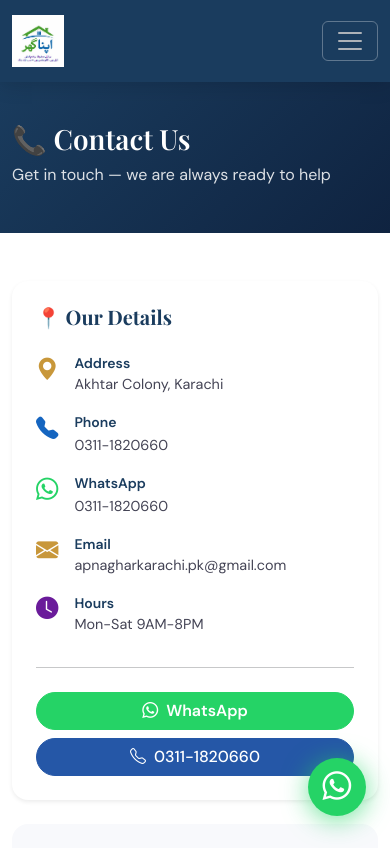
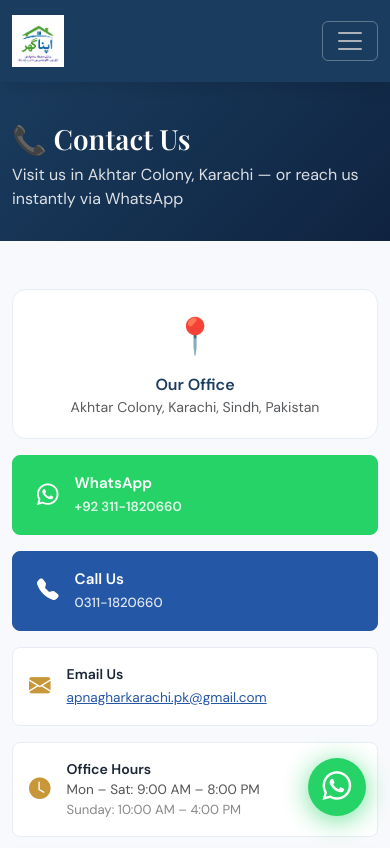
Before and after one commit to saleem9868-coder/secure-property-hub, a Flask app: template templates/contact.html in a window 390 px wide. Shown: the top 848 px of the page. Run offline with Flask 3, Linux system fonts and the light colour scheme; the template is opened without the code that fills it, so the values that code supplies are empty; data comes from the database, SQL or seed files in the repository; some web fonts are replaced.

Commit message:
Update contact.html

```diff
--- a/templates/contact.html
+++ b/templates/contact.html
@@ -1,170 +1,164 @@
-{% extends 'base.html' %}
-{% block title %}Contact - ApnaGhar | اپنا گھر{% endblock %}
+{% extends "base.html" %}
+
+{% block title %}Contact Us | ApnaGhar — Akhtar Colony, Karachi{% endblock %}
+{% block meta_desc %}Contact ApnaGhar property agents in Akhtar Colony, Karachi. Call 0311-1820660 or WhatsApp for free property advice. Office open Mon–Sat 9am–8pm.{% endblock %}
+{% block meta_keys %}ApnaGhar contact Karachi, property agent Akhtar Colony Karachi, real estate office Karachi phone number{% endblock %}
+
 {% block content %}
 
 <div class="page-hdr hdr-verif">
     <div class="container">
-        <h1>📞 {% if lang=='ur' %}رابطہ کریں{% else %}Contact Us{% endif %}</h1>
-        <p>{% if lang=='ur' %}ہم سے بات کریں — ہم مدد کے لیے تیار ہیں{% else %}Get in touch — we are always ready to help{% endif %}</p>
+        <h1 class="mb-2">📞 {% if lang=='ur' %}رابطہ کریں{% else %}Contact Us{% endif %}</h1>
+        <p class="mb-0">{% if lang=='ur' %}ہمارا دفتر اختر کالونی، کراچی میں ہے{% else %}Visit us in Akhtar Colony, Karachi — or reach us instantly via WhatsApp{% endif %}</p>
     </div>
 </div>
 
-<div class="container py-5">
+<section class="py-5" style="background:var(--light-bg);">
+    <div class="container">
         <div class="row g-4">
 
-        <!-- Contact Info -->
+            <!-- ── Contact Info ── -->
             <div class="col-lg-4">
-            <div class="card border-0 shadow-sm rounded-4 p-4 mb-4">
-                <h5 class="fw-bold mb-4" style="color:var(--primary);">
-                    📍 {% if lang=='ur' %}ہماری معلومات{% else %}Our Details{% endif %}
-                </h5>
+                <div class="h-100">
 
-                {% for icon, color, title, detail, link in [
-                    ('geo-alt-fill', 'var(--accent)', 'Address' if lang!='ur' else 'پتہ', 'Akhtar Colony, Karachi', ''),
-                    ('telephone-fill', '#1565c0', 'Phone' if lang!='ur' else 'فون', '0311-1820660', 'tel:03111820660'),
-                    ('whatsapp', '#25d366', 'WhatsApp', '0311-1820660', 'https://wa.me/923111820660'),
-                    ('envelope-fill', 'var(--accent)', 'Email', 'apnagharkarachi.pk@gmail.com', ''),
-                    ('clock-fill', '#6a1b9a', 'Hours' if lang!='ur' else 'اوقات', 'Mon-Sat 9AM-8PM', ''),
-                ] %}
-                <div class="d-flex gap-3 mb-3">
-                    <i class="bi bi-{{ icon }}" style="font-size:1.4rem;color:{{ color }};flex-shrink:0;"></i>
+                    <div class="trust-badge mb-3">
+                        <span class="tb-icon">📍</span>
+                        <div class="fw-bold" style="color:var(--primary);">Our Office</div>
+                        <div class="text-muted" style="font-size:.88rem;">Akhtar Colony, Karachi, Sindh, Pakistan</div>
+                    </div>
+
+                    <div class="d-flex flex-column gap-3">
+
+                        <a href="https://wa.me/923111820660?text=Hello%20ApnaGhar%2C%20I%20need%20help%20with%20a%20property."
+                           target="_blank"
+                           class="btn btn-whatsapp d-flex align-items-center gap-3 py-3 px-4 rounded-3"
+                           style="text-align:left;font-size:.95rem;">
+                            <i class="bi bi-whatsapp fs-4"></i>
                             <div>
-                        <div class="fw-semibold small" style="color:var(--primary);">{{ title }}</div>
-                        {% if link %}
-                        <a href="{{ link }}" style="color:#445;text-decoration:none;font-size:.9rem;">{{ detail }}</a>
-                        {% else %}
-                        <div style="color:#445;font-size:.9rem;">{{ detail }}</div>
-                        {% endif %}
+                                <div class="fw-bold">WhatsApp</div>
+                                <small style="opacity:.85;">+92 311-1820660</small>
                             </div>
+                        </a>
+
+                        <a href="tel:03111820660"
+                           class="btn btn-primary d-flex align-items-center gap-3 py-3 px-4 rounded-3"
+                           style="text-align:left;font-size:.95rem;">
+                            <i class="bi bi-telephone-fill fs-4"></i>
+                            <div>
+                                <div class="fw-bold">Call Us</div>
+                                <small style="opacity:.85;">0311-1820660</small>
                             </div>
-                {% endfor %}
+                        </a>
 
-                <hr>
-                <div class="d-flex flex-column gap-2 mt-2">
-                    <a href="https://wa.me/923111820660?text=Hello%2C%20ApnaGhar%20se%20rabta%20karna%20chahta%20hoon." target="_blank"
-                       class="btn btn-whatsapp rounded-pill fw-bold">
-                        <i class="bi bi-whatsapp me-2"></i>WhatsApp
-                    </a>
-                    <a href="tel:03111820660" class="btn btn-primary rounded-pill">
-                        <i class="bi bi-telephone me-2"></i>0311-1820660
-                    </a>
+                        <div class="p-3 rounded-3" style="background:#fff;border:1px solid var(--card-border);">
+                            <div class="d-flex align-items-center gap-3">
+                                <i class="bi bi-envelope-fill fs-4" style="color:var(--accent);"></i>
+                                <div>
+                                    <div class="fw-semibold" style="font-size:.88rem;">Email Us</div>
+                                    <a href="mailto:apnagharkarachi.pk@gmail.com" style="color:var(--primary-light);font-size:.85rem;word-break:break-all;">apnagharkarachi.pk@gmail.com</a>
+                                </div>
                             </div>
                         </div>
 
-            <!-- Services Quick List -->
-            <div class="card border-0 rounded-4 p-4" style="background:var(--light-bg);">
-                <h6 class="fw-bold mb-3" style="color:var(--primary);">
-                    {% if lang=='ur' %}ہماری خدمات{% else %}Our Services{% endif %}
-                </h6>
-                {% for svc in ['Rent Agreement', 'Sale Agreement', 'Affidavit', 'CV Making', 'Urdu/English Typing', 'Passport Photos', 'Photocopies', 'Property Listing'] %}
-                <div class="d-flex gap-2 mb-1">
-                    <i class="bi bi-check-circle-fill text-success flex-shrink-0"></i>
-                    <small>{{ svc }}</small>
+                        <div class="p-3 rounded-3" style="background:#fff;border:1px solid var(--card-border);">
+                            <div class="d-flex align-items-center gap-3">
+                                <i class="bi bi-clock-fill fs-4" style="color:var(--accent);"></i>
+                                <div>
+                                    <div class="fw-semibold" style="font-size:.88rem;">Office Hours</div>
+                                    <div style="font-size:.85rem;color:#555;">Mon – Sat: 9:00 AM – 8:00 PM</div>
+                                    <div style="font-size:.82rem;color:#888;">Sunday: 10:00 AM – 4:00 PM</div>
                                 </div>
-                {% endfor %}
                             </div>
                         </div>
 
-        <!-- Contact Form + Map -->
+                    </div><!-- /gap -->
+                </div>
+            </div>
+
+            <!-- ── Map + Quick Form ── -->
             <div class="col-lg-8">
 
-            <!-- Contact Form -->
-            <div class="card border-0 shadow-sm rounded-4 p-4 mb-4">
-                <h5 class="fw-bold mb-4" style="color:var(--primary);">
-                    ✉️ {% if lang=='ur' %}پیغام بھیجیں{% else %}Send a Message{% endif %}
-                </h5>
-                <form action="https://wa.me/923111820660" method="GET" target="_blank"
-                      onsubmit="sendWhatsApp(event)">
+                <!-- Google Map embed — Akhtar Colony, Karachi -->
+                <div class="rounded-3 overflow-hidden mb-4" style="box-shadow:0 8px 30px rgba(0,0,0,.1);">
+                    <iframe
+                        src="https://www.google.com/maps/embed?pb=!1m18!1m12!1m3!1d3620.235876734929!2d67.06290531538!3d24.87379848408!2m3!1f0!2f0!3f0!3m2!1i1024!2i768!4f13.1!3m3!1m2!1s0x3eb33f12b0c63d4d%3A0x82a1d3f58e22e6e1!2sAkhtar%20Colony%2C%20Karachi%2C%20Karachi%20City%2C%20Sindh%2C%20Pakistan!5e0!3m2!1sen!2s!4v1691000000000!5m2!1sen!2s"
+                        width="100%"
+                        height="350"
+                        style="border:0;display:block;"
+                        allowfullscreen=""
+                        loading="lazy"
+                        referrerpolicy="no-referrer-when-downgrade"
+                        title="ApnaGhar Office Location — Akhtar Colony, Karachi">
+                    </iframe>
+                </div>
+
+                <!-- Quick Enquiry Form -->
+                <div class="p-4 rounded-3" style="background:#fff;border:1px solid var(--card-border);box-shadow:0 4px 20px rgba(0,0,0,.05);">
+                    <h4 style="color:var(--primary);margin-bottom:20px;">
+                        <i class="bi bi-send me-2"></i>{% if lang=='ur' %}فوری سوال بھیجیں{% else %}Send a Quick Enquiry{% endif %}
+                    </h4>
+                    <form action="{{ url_for('contact') }}" method="POST">
+                        <input type="hidden" name="csrf_token" value="{{ csrf_token() }}">
                         <div class="row g-3">
                             <div class="col-md-6">
-                            <label class="form-label fw-semibold">
-                                {% if lang=='ur' %}آپ کا نام{% else %}Your Name{% endif %} *
-                            </label>
-                            <input type="text" id="contactName" class="form-control rounded-3" required
-                                   placeholder="{% if lang=='ur' %}مثلاً احمد علی{% else %}e.g. Ahmed Ali{% endif %}">
+                                <label class="form-label">{% if lang=='ur' %}آپ کا نام{% else %}Your Name{% endif %} *</label>
+                                <input type="text" name="name" class="form-control" placeholder="Muhammad Ali" required>
                             </div>
                             <div class="col-md-6">
-                            <label class="form-label fw-semibold">
-                                {% if lang=='ur' %}فون نمبر{% else %}Phone Number{% endif %} *
-                            </label>
-                            <input type="tel" id="contactPhone" class="form-control rounded-3" required
-                                   placeholder="03xxxxxxxxx">
+                                <label class="form-label">{% if lang=='ur' %}فون نمبر{% else %}Phone / WhatsApp{% endif %} *</label>
+                                <input type="tel" name="phone" class="form-control" placeholder="0311-1234567" required>
                             </div>
                             <div class="col-12">
-                            <label class="form-label fw-semibold">
-                                {% if lang=='ur' %}سروس{% else %}Service Needed{% endif %} *
-                            </label>
-                            <select id="contactService" class="form-select rounded-3" required>
-                                <option value="">--- {% if lang=='ur' %}چنیں{% else %}Select{% endif %} ---</option>
-                                <option>Rent Agreement</option>
-                                <option>Sale Agreement</option>
-                                <option>Affidavit</option>
-                                <option>CV Making</option>
-                                <option>Urdu/English Typing</option>
-                                <option>Property Listing</option>
-                                <option>Tenant Verification</option>
-                                <option>Other</option>
+                                <label class="form-label">{% if lang=='ur' %}موضوع{% else %}Subject{% endif %}</label>
+                                <select name="subject" class="form-select">
+                                    <option>{% if lang=='ur' %}کرایہ پر گھر چاہیے{% else %}Looking for Rental Property{% endif %}</option>
+                                    <option>{% if lang=='ur' %}پراپرٹی خریدنی ہے{% else %}Want to Buy Property{% endif %}</option>
+                                    <option>{% if lang=='ur' %}پراپرٹی بیچنی ہے{% else %}Want to Sell Property{% endif %}</option>
+                                    <option>{% if lang=='ur' %}کرایہ پر دینی ہے{% else %}Want to Rent Out Property{% endif %}</option>
+                                    <option>{% if lang=='ur' %}دستاویز سروس{% else %}Document Services{% endif %}</option>
+                                    <option>{% if lang=='ur' %}کرایہ دار تصدیق{% else %}Tenant Verification{% endif %}</option>
+                                    <option>{% if lang=='ur' %}دیگر{% else %}Other{% endif %}</option>
                                 </select>
                             </div>
                             <div class="col-12">
-                            <label class="form-label fw-semibold">
-                                {% if lang=='ur' %}پیغام{% else %}Message{% endif %}
-                            </label>
-                            <textarea id="contactMsg" class="form-control rounded-3" rows="3"
-                                      placeholder="{% if lang=='ur' %}اپنی ضرورت بتائیں...{% else %}Describe your requirement...{% endif %}"></textarea>
+                                <label class="form-label">{% if lang=='ur' %}پیغام{% else %}Message{% endif %}</label>
+                                <textarea name="message" class="form-control" rows="3"
+                                    placeholder="{% if lang=='ur' %}آپ کا پیغام یہاں لکھیں...{% else %}Describe your property requirement...{% endif %}"></textarea>
                             </div>
-                        <div class="col-12">
-                            <button type="submit" class="btn btn-whatsapp rounded-pill px-5 py-2 fw-bold w-100">
-                                <i class="bi bi-whatsapp me-2"></i>
-                                {% if lang=='ur' %}واٹس ایپ پر بھیجیں{% else %}Send via WhatsApp{% endif %}
+                            <div class="col-12 d-flex gap-2 flex-wrap">
+                                <button type="submit" class="btn btn-primary px-4">
+                                    <i class="bi bi-send me-2"></i>{% if lang=='ur' %}بھیجیں{% else %}Send Enquiry{% endif %}
                                 </button>
-                            <p class="text-muted small text-center mt-2">
-                                {% if lang=='ur' %}آپ کا پیغام واٹس ایپ پر بھیجا جائے گا{% else %}Your message will be sent via WhatsApp{% endif %}
-                            </p>
+                                <a href="https://wa.me/923111820660?text=Hello%20ApnaGhar%2C%20I%20have%20a%20property%20enquiry."
+                                   target="_blank" class="btn btn-whatsapp px-4">
+                                    <i class="bi bi-whatsapp me-2"></i>{% if lang=='ur' %}واٹس ایپ پر بھیجیں{% else %}Send via WhatsApp{% endif %}
+                                </a>
                             </div>
                         </div>
                     </form>
                 </div>
 
-            <!-- Google Map — Akhtar Colony Karachi -->
-            <div class="card border-0 shadow-sm rounded-4 overflow-hidden">
-                <div class="p-3 border-bottom">
-                    <h6 class="fw-bold mb-0" style="color:var(--primary);">
-                        🗺️ {% if lang=='ur' %}ہماری جگہ — اختر کالونی کراچی{% else %}Our Location — Akhtar Colony Karachi{% endif %}
-                    </h6>
             </div>
-                <iframe
-                    src="https://www.google.com/maps/embed?pb=!1m18!1m12!1m3!1d3618.9!2d67.0374!3d24.9274!2m3!1f0!2f0!3f0!3m2!1i1024!2i768!4f13.1!3m3!1m2!1s0x3eb33e7b71234567%3A0xabcdef1234567890!2sAkhtar+Colony%2C+Karachi!5e0!3m2!1sen!2spk!4v1234567890"
-                    width="100%"
-                    height="350"
-                    style="border:0;"
-                    allowfullscreen=""
-                    loading="lazy"
-                    referrerpolicy="no-referrer-when-downgrade">
-                </iframe>
+        </div><!-- /row -->
     </div>
+</section>
 
+<!-- ── Directions Strip ── -->
+<section class="py-4" style="background:var(--primary);color:#fff;">
+    <div class="container">
+        <div class="row align-items-center g-3">
+            <div class="col-md-8">
+                <h5 class="mb-1" style="color:#fff;">📍 How to Reach Us</h5>
+                <p class="mb-0" style="color:rgba(255,255,255,.8);font-size:.9rem;">
+                    Akhtar Colony is located near Korangi Road, easily reachable from Gulshan, PECHS, and Clifton. Landmarks: near Akhtar Colony Chowk. Bus routes: W-11, 4A, and minibuses on Korangi Road.
+                </p>
+            </div>
+            <div class="col-md-4 text-md-end">
+                <a href="https://maps.google.com/?q=Akhtar+Colony+Karachi" target="_blank" class="btn px-4" style="background:var(--accent);color:#fff;font-weight:600;">
+                    <i class="bi bi-map me-2"></i>Open in Google Maps
+                </a>
             </div>
         </div>
     </div>
-
-{% block extra_js %}
-<script>
-function sendWhatsApp(e) {
-    e.preventDefault();
-    const name = document.getElementById('contactName').value;
-    const phone = document.getElementById('contactPhone').value;
-    const service = document.getElementById('contactService').value;
-    const msg = document.getElementById('contactMsg').value;
-
-    if (!name || !phone || !service) {
-        alert('Please fill all required fields!');
-        return;
-    }
-
-    const text = `Hello ApnaGhar!%0A%0AName: ${name}%0APhone: ${phone}%0AService: ${service}%0AMessage: ${msg || 'N/A'}`;
-    window.open(`https://wa.me/923111820660?text=${text}`, '_blank');
-}
-</script>
+</section>
 {% endblock %}
-{% endblock %}
```
Lines whose indentation alone changed are shown as unchanged.
